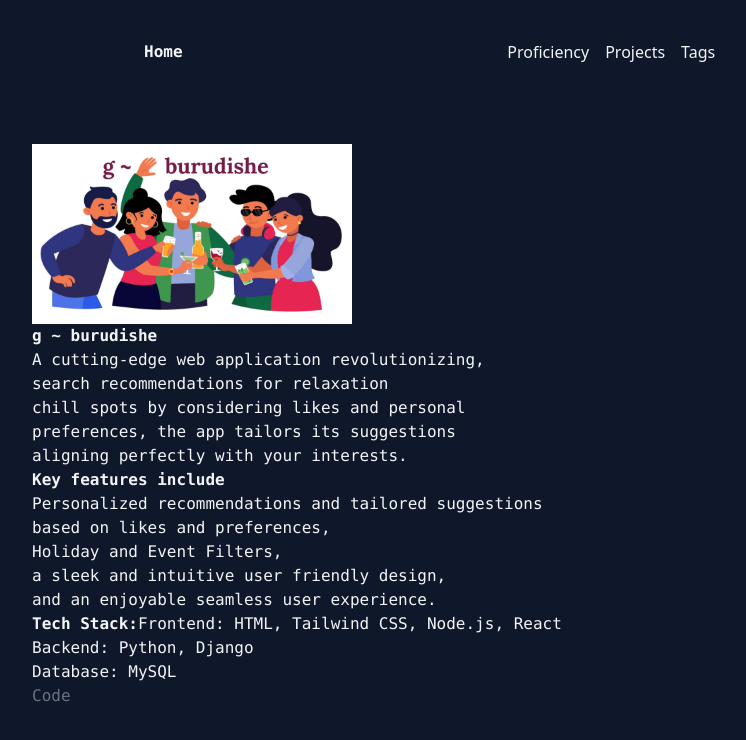
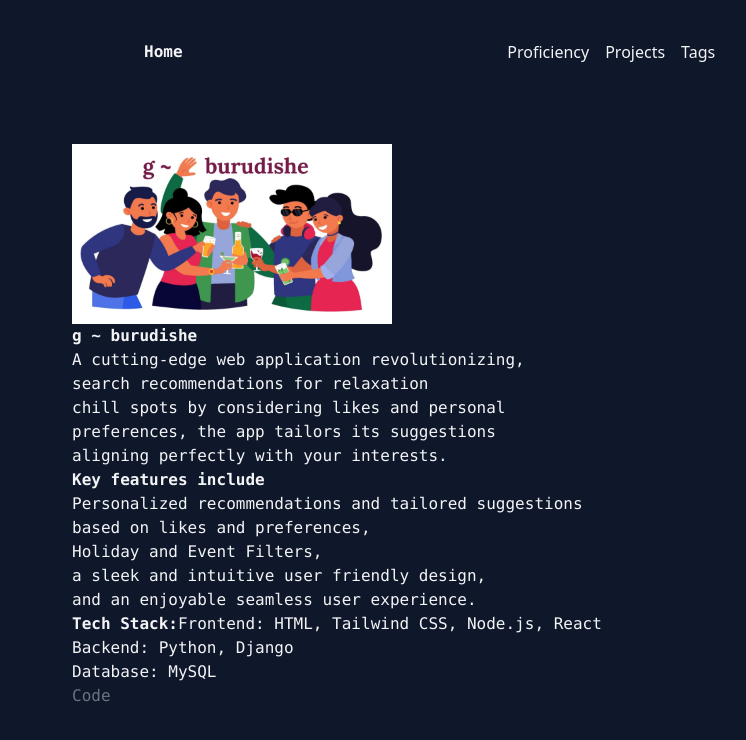
Before and after one commit to Genevive-Mbesi/Portfolio, a React (Create React App) app in the folder portfolio/: page /projects in a window 1280 px wide. Shown: the top 740 px of the page, without its empty margins (88-834 px from the left). Built offline with nearby package versions, Linux system fonts and the light colour scheme.

Commit message:
Projects

```diff
--- a/portfolio/src/components/projects.jsx
+++ b/portfolio/src/components/projects.jsx
@@ -5,7 +5,7 @@ import {Card, CardHeader,CardFooter,Typography,CardBody,} from "@material-tailwi
 
 export default function Projects() {
     return (
-<Card className=" font-mono text-gray-100 p-10  mx-20">
+<Card className=" font-mono text-gray-100 p-10 px-20  mx-20">
       <CardBody>
         <img
           src={gburudishe} alt ='g-burudishe'className='w-80 shadow-indigo-500 '
```
